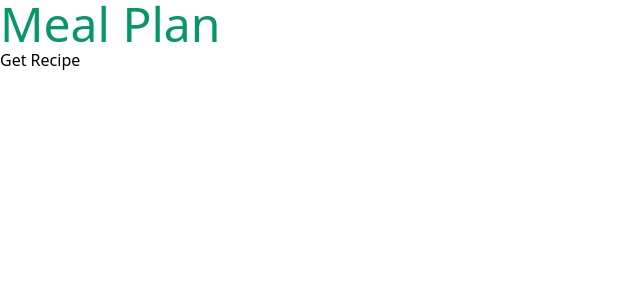
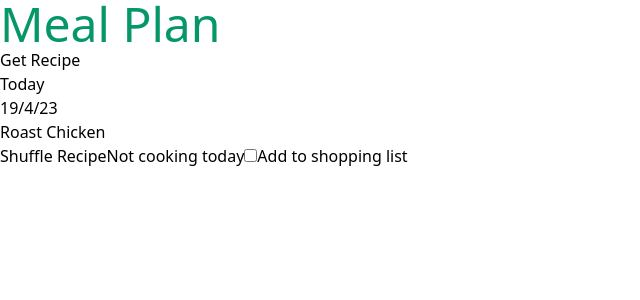
Before and after one commit to carolineleeper/meal-plan, a Next.js app: page / in a window 1280 px wide. Shown: the top 300 px of the page, without its empty margins (0-640 px from the left). Built offline with nearby package versions, Linux system fonts and the light colour scheme.

Commit message:
create day component

```diff
--- /dev/null
+++ b/app/components/Day.js
@@ -0,0 +1,15 @@
+const Day = () => {
+	return (
+		<>
+			<h2>Today</h2>
+			<h3>19/4/23</h3>
+			<p>Roast Chicken</p>
+			<button>Shuffle Recipe</button>
+			<button>Not cooking today</button>
+			<input type="checkbox" id="shoppingList" name="shoppingList" value="onShoppingList" />
+			<label for="shoppingList">Add to shopping list</label>
+		</>
+	);
+};
+
+export default Day;
--- a/app/page.js
+++ b/app/page.js
@@ -1,6 +1,7 @@
 "use client";
 
 import recipes from "./recipes.json";
+import Day from "./components/day";
 
 const getRecipe = () => {
 	const recipe = recipes[Math.floor(Math.random() * recipes.length)];
@@ -8,11 +9,14 @@ const getRecipe = () => {
 	return recipe;
 };
 
+//work out today's date - request 28 days from today with correspoinding recipes from server
+
 export default async function Home() {
 	return (
 		<>
 			<h1 className="text-5xl text-emerald-600">Meal Plan</h1>
 			<button onClick={getRecipe}>Get Recipe</button>
+			<Day />
 		</>
 	);
 }
```
